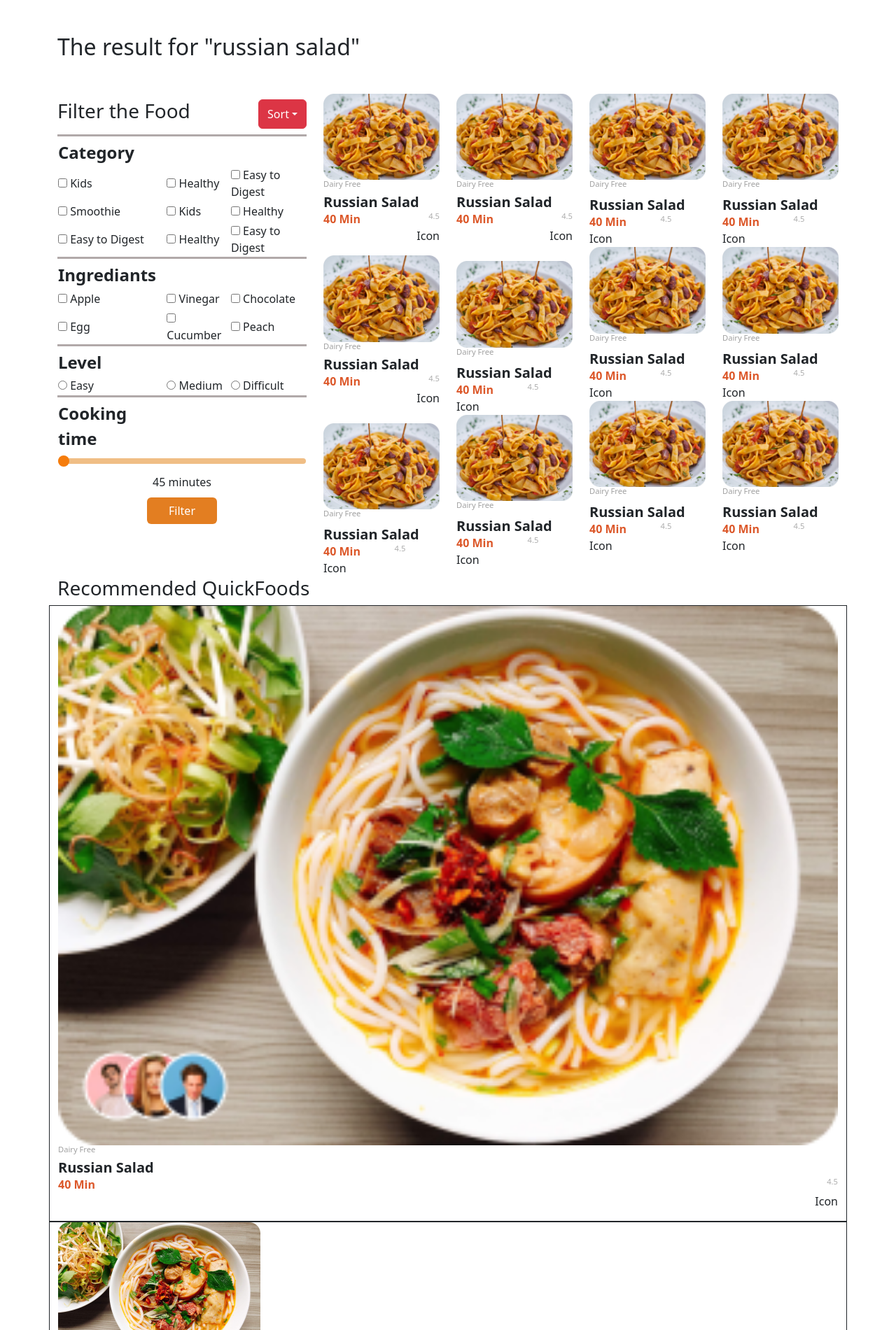
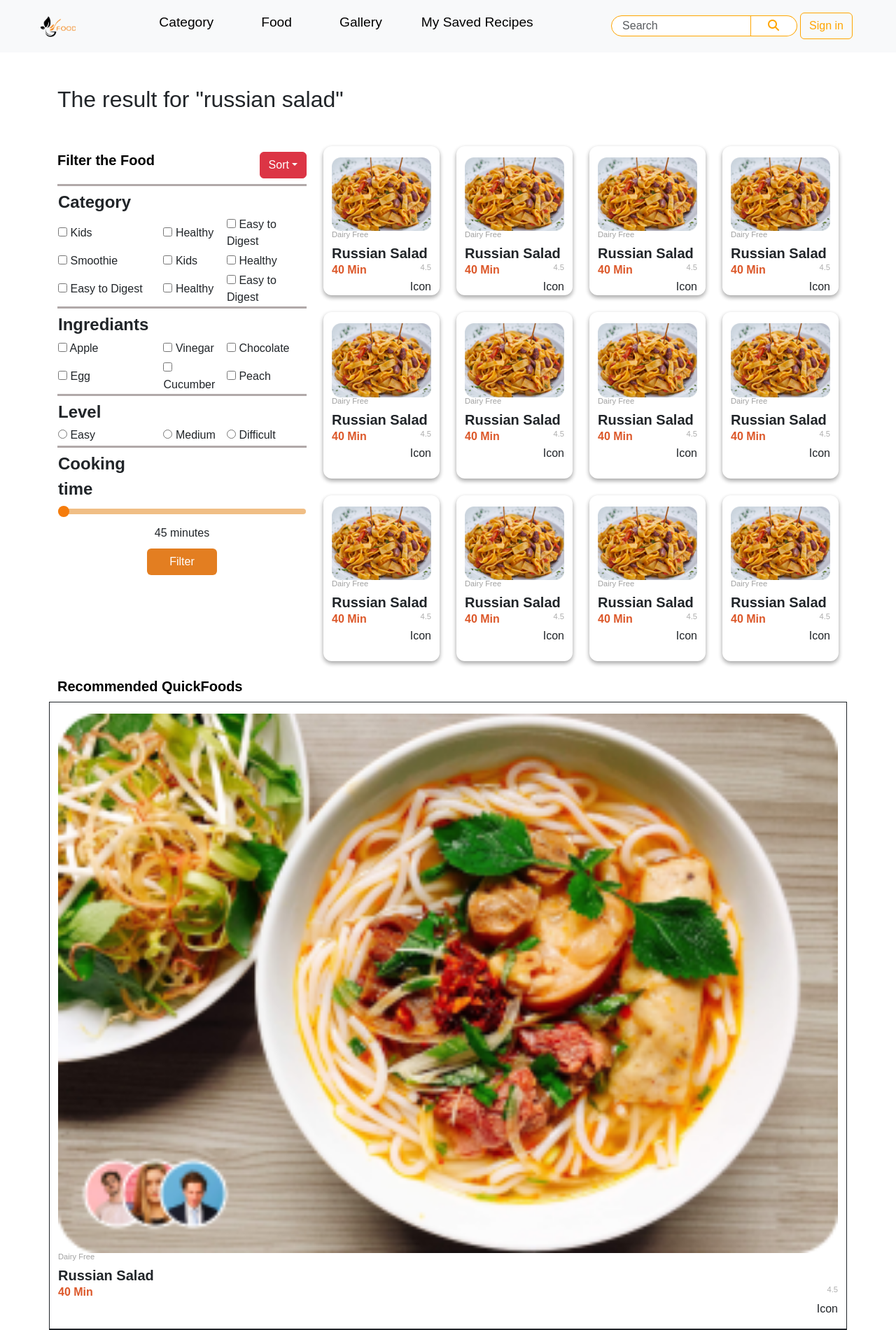
Before and after one commit to Kienltk/Project-QuickSnack, a PHP site: page /products.php in a window 1280 px wide. Shown: the top 1901 px of the page at 70% size. Run offline with PHP 8.4, Linux system fonts and the light colour scheme.

Commit message:
Update review

```diff
--- a/public/css/header.css
+++ b/public/css/header.css
@@ -30,13 +30,13 @@
 }
 
 #search_bar {
-  width: 30% !important;
+  width: 300px !important;
   height: 30px;
   border-top-left-radius: 15px;
   border-bottom-left-radius: 15px;
   padding: 5px 15px;
   background-color: #fff;
-  border: 2px solid #ffa500;
+  border: 1px solid #ffa500;
 }
 
 /* to delete */
@@ -46,7 +46,7 @@
 
 .input-group-text {
   background-color: #fff;
-  border: 2px solid #ffa500;
+  border: 1px solid #ffa500;
   border-left: none;
   border-top-right-radius: 15px;
   border-bottom-right-radius: 15px;
@@ -65,12 +65,6 @@
   font-family: "Commissioner";
   font-size: 120% !important;
   color: #000;
-  transition: transform 0.3s;
-}
-
-.navbar_text:hover {
-  color: #ffa500 !important;
-  transform: scale(1.1);
 }
 
 .navbar .nav-item .dropdown-menu {
@@ -83,6 +77,10 @@
 
 #saved_recipes {
   margin-right: -200px;
+}
+
+#search_bar {
+  width: 200px !important;
 }
 
 /* Icon search */
@@ -102,8 +100,6 @@
 .btn-outline-success {
   color: #ffa500;
   border-color: #ffa500;
-  border: 2px solid #ffa500;
-  border: 2px solid #ffa500;
   margin-right: 20px;
 }
 
@@ -122,16 +118,11 @@ nav.fixed-top {
   z-index: 1000;
 }
 
-.active {
-  color: #ffa500 !important;
-  font-weight: bolder;
-}
-
 body {
   padding-top: 0;
 }
 
-/* .navbar-nav {
+.navbar-nav {
   flex-direction: row;
 }
 
@@ -145,4 +136,4 @@ body {
 
 .navbar-nav .nav-item:nth-last-child(2) {
   margin-right: auto;
-} */
+}
--- a/public/css/product.css
+++ /dev/null
@@ -1,71 +0,0 @@
-/* left table */
-td {
-    height: 30px;
-}
-
-.border_top {
-    border-top: solid;
-    border-color: #B1A9A9;
-}
-
-table {
-    width: 100%;
-}
-th {
-    font-size: 150%;
-    padding-top: 5px;
-}
-#cooking_time {
-    width: 100%;
-}
-#cooking_time::-webkit-slider-thumb {
-    background: #F57C0C;
-}
-#cooking_time::-webkit-slider-runnable-track {
-    background-color: #f0be85;
-}
-#submit {
-    width: 100px;
-    background-color: #E37E21;
-    color: white;
-}
-
-/*right table */
-.product_tab {
-    border: 1px solid;
-}
-.product_image {
-    margin-bottom: -8px;
-    width: 100%;
-}
-.product_category {
-    font-size: 70%;
-    color: #A1A1A1;
-}
-.product_name {
-    font-weight: bold;
-}
-.product_time {
-    color: #DC582A;
-    font-weight: bold;
-}
-.product_rating {
-    float: right;
-    font-size: 70%;
-    color: #ADADAD;
-}
-.product_icon {
-    display: flex;
-    justify-content: flex-end;
-}
-
-/* space between 2 tab vertially */
-.vertical_spacing {
-    margin-top: 20px;
-}
-
-#load_more {
-    width: 300px;
-    background-color: #E37E21;
-    color: white;
-}
--- a/views/about_contact/about.php
+++ b/views/about_contact/about.php
@@ -8,6 +8,7 @@
     <!-- Bootstrap CSS -->
     <link href="https://cdn.jsdelivr.net/npm/bootstrap@5.3.3/dist/css/bootstrap.min.css" rel="stylesheet">
     <link rel="stylesheet" href="../../public/css/about.css">
+    <link rel="stylesheet" href="../../public/css/header.css">
     <style>
         body {
             background-color: #f8f9fa;
--- a/views/auth/SignIn.php
+++ b/views/auth/SignIn.php
@@ -12,6 +12,7 @@
         rel="stylesheet">
     <link rel="stylesheet" href="https://cdnjs.cloudflare.com/ajax/libs/font-awesome/5.15.4/css/all.min.css">
     <link rel="stylesheet" href="../../public/css/signin.css">
+    <link rel="stylesheet" href="../../public/css/header.css">
 </head>
 
 <body>
--- a/views/auth/SignUp.php
+++ b/views/auth/SignUp.php
@@ -11,6 +11,7 @@
   <link href="https://fonts.googleapis.com/css2?family=Poppins:wght@300;400;500;600;700&display=swap" rel="stylesheet">
   <link rel="stylesheet" href="https://cdnjs.cloudflare.com/ajax/libs/font-awesome/5.15.4/css/all.min.css">
   <link rel="stylesheet" href="../../public/css/signup.css">
+
 </head>
 
 <body>
--- a/views/includes/header.php
+++ b/views/includes/header.php
@@ -56,7 +56,7 @@
                             </ul>
                         </li>
                     } -->
-                <a href="login.php">
+                <a href="../auth/SignIn.php">
                     <button class="btn btn-outline-success mt-2 mb-2">
                         Sign in
                     </button>
@@ -66,7 +66,7 @@
     </nav>
 
 
-    <!-- <script src="https://cdn.jsdelivr.net/npm/bootstrap@5.3.3/dist/js/bootstrap.bundle.min.js" integrity="sha384-YvpcrYf0tY3lHB60NNkmXc5s9fDVZLESaAA55NDzOxhy9GkcIdslK1eN7N6jIeHz" crossorigin="anonymous"></script>
+    <script src="https://cdn.jsdelivr.net/npm/bootstrap@5.3.3/dist/js/bootstrap.bundle.min.js" integrity="sha384-YvpcrYf0tY3lHB60NNkmXc5s9fDVZLESaAA55NDzOxhy9GkcIdslK1eN7N6jIeHz" crossorigin="anonymous"></script>
 
     <script>
         // navbar fixed on scroll
@@ -85,4 +85,4 @@
     </script>
 </body>
 
-</html> -->
+</html>
--- a/views/products/category.php
+++ b/views/products/category.php
@@ -4,7 +4,7 @@
 <head>
     <meta charset="UTF-8">
     <meta name="viewport" content="width=device-width, initial-scale=1.0">
-    <title>Document</title>
+    <title>Category</title>
     <link href="https://cdn.jsdelivr.net/npm/bootstrap@5.3.3/dist/css/bootstrap.min.css" rel="stylesheet" integrity="sha384-QWTKZyjpPEjISv5WaRU9OFeRpok6YctnYmDr5pNlyT2bRjXh0JMhjY6hW+ALEwIH" crossorigin="anonymous">
     <link rel="stylesheet" href="../../public/css/header.css">
 </head>
--- a/views/products/product_detail.php
+++ b/views/products/product_detail.php
@@ -4,7 +4,7 @@
 <head>
     <meta charset="UTF-8" />
     <meta name="viewport" content="width=device-width, initial-scale=1.0" />
-    <title>Product Details</title>
+    <title>Russian Salad</title> <!--PHP Product Name-->
     <link href="https://cdn.jsdelivr.net/npm/bootstrap@5.3.3/dist/css/bootstrap.min.css" rel="stylesheet" integrity="sha384-QWTKZyjpPEjISv5WaRU9OFeRpok6YctnYmDr5pNlyT2bRjXh0JMhjY6hW+ALEwIH" crossorigin="anonymous" />
     <link rel="stylesheet" href="https://cdnjs.cloudflare.com/ajax/libs/font-awesome/5.15.4/css/all.min.css" crossorigin="anonymous" />
     <link rel="stylesheet" href="https://unpkg.com/ionicons@5.1.2/dist/ionicons.min.css" />
--- a/views/products/products.php
+++ b/views/products/products.php
@@ -1,22 +1,27 @@
 <!doctype html>
 <html lang="en">
-
     <head>
-    <title>Title</title>
+        <title>Products</title>
         <!-- Required meta tags -->
         <meta charset="utf-8" />
-    <meta name="viewport" content="width=device-width, initial-scale=1, shrink-to-fit=no" />
+        <meta
+            name="viewport"
+            content="width=device-width, initial-scale=1, shrink-to-fit=no"
+        />
 
         <!-- Bootstrap CSS v5.2.1 -->
-    <link href="https://cdn.jsdelivr.net/npm/bootstrap@5.3.2/dist/css/bootstrap.min.css" rel="stylesheet" integrity="sha384-T3c6CoIi6uLrA9TneNEoa7RxnatzjcDSCmG1MXxSR1GAsXEV/Dwwykc2MPK8M2HN" crossorigin="anonymous" />
-    <link rel="stylesheet" href="../../public/css/product.css">
+        <link
+            href="https://cdn.jsdelivr.net/npm/bootstrap@5.3.2/dist/css/bootstrap.min.css"
+            rel="stylesheet"
+            integrity="sha384-T3c6CoIi6uLrA9TneNEoa7RxnatzjcDSCmG1MXxSR1GAsXEV/Dwwykc2MPK8M2HN"
+            crossorigin="anonymous"
+        />
+        <link rel="stylesheet" href="../../public/css/products.css">
+        <link rel="stylesheet" href="../../public/css/header.css">
     </head>
 
     <body>
-    <header>
-        <!-- place navbar here -->
-    </header>
-
+            <?php include ("../includes/header.php"); ?>
         <main>
             <div class="container">
                 <h2 class="my-5 ">
@@ -194,8 +199,8 @@
                     </div>
                     <!--Right table-->
                     <div class="col-lg-2">
-                    <div class="">
-                        <img src="../../public/image/rounded.png" alt="" class="product_image"><br>
+                        <div class="container mb-4 product_tab">
+                            <img src="../../public/image/rounded.png" alt="" class="product_image pt-3 pt-3"><br>
                             <span class="product_category">Dairy Free</span>
                             <h5 class="product_name mt-1 mb-0">Russian Salad</h5>
                             <div style="text-align: left;">
@@ -205,8 +210,8 @@
                             <span class="product_icon mb-3">Icon</span>
                         </div>
 <!--Column loop start here-->
-                    <div class="">
-                        <img src="../../public/image/rounded.png" alt="" class="product_image"><br>
+                        <div class="container my-4 product_tab">
+                            <img src="../../public/image/rounded.png" alt="" class="product_image pt-3"><br>
                             <span class="product_category">Dairy Free</span>
                             <h5 class="product_name mt-1 mb-0">Russian Salad</h5>
                             <div style="text-align: left;">
@@ -215,21 +220,8 @@
                             </div>
                             <span class="product_icon">Icon</span> <br>
                         </div>
-                    <div>
-                        <img src="../../public/image/rounded.png" alt="" class="product_image"><br>
-                        <span class="product_category">Dairy Free</span>
-                        <h5 class="product_name mt-2 mb-0">Russian Salad</h5>
-                        <div class="d-flex">
-                            <span class="product_time">40 Min</span>
-                            <span class="product_rating mx-auto">4.5</span>
-                        </div>
-                        <div class="">Icon</div>
-                    </div>
-                </div>
-                <!--Row loop start here-->
-                <div class="col-lg-2">
-                    <div class="">
-                        <img src="../../public/image/rounded.png" alt="" class="product_image"><br>
+                        <div class="container my-4 product_tab">
+                            <img src="../../public/image/rounded.png" alt="" class="product_image pt-3"><br>
                             <span class="product_category">Dairy Free</span>
                             <h5 class="product_name mt-1 mb-0">Russian Salad</h5>
                             <div style="text-align: left;">
@@ -238,92 +230,106 @@
                             </div>
                             <span class="product_icon">Icon</span> <br>
                         </div>
+                    </div>
+<!--Row loop start here-->
+                    <div class="col-lg-2">
+                        <div class="container mb-4 product_tab">
+                            <img src="../../public/image/rounded.png" alt="" class="product_image pt-3"><br>
+                            <span class="product_category">Dairy Free</span>
+                            <h5 class="product_name mt-1 mb-0">Russian Salad</h5>
+                            <div style="text-align: left;">
+                                <span class="product_time">40 Min</span>
+                                <span class="product_rating">4.5</span>
+                            </div>
+                            <span class="product_icon mb-3">Icon</span>
+                        </div>
 <!--Column loop start here-->
-                    <div>
-                        <img src="../../public/image/rounded.png" alt="" class="product_image"><br>
+                        <div class="container my-4 product_tab">
+                            <img src="../../public/image/rounded.png" alt="" class="product_image pt-3"><br>
                             <span class="product_category">Dairy Free</span>
-                        <h5 class="product_name mt-2 mb-0">Russian Salad</h5>
-                        <div class="d-flex">
+                            <h5 class="product_name mt-1 mb-0">Russian Salad</h5>
+                            <div style="text-align: left;">
                                 <span class="product_time">40 Min</span>
-                            <span class="product_rating mx-auto">4.5</span>
+                                <span class="product_rating">4.5</span>
                             </div>
-                        <div class="">Icon</div>
+                            <span class="product_icon">Icon</span> <br>
                         </div>
-                    <div>
-                        <img src="../../public/image/rounded.png" alt="" class="product_image"><br>
+                        <div class="container my-4 product_tab">
+                            <img src="../../public/image/rounded.png" alt="" class="product_image pt-3"><br>
                             <span class="product_category">Dairy Free</span>
-                        <h5 class="product_name mt-2 mb-0">Russian Salad</h5>
-                        <div class="d-flex">
+                            <h5 class="product_name mt-1 mb-0">Russian Salad</h5>
+                            <div style="text-align: left;">
                                 <span class="product_time">40 Min</span>
-                            <span class="product_rating mx-auto">4.5</span>
+                                <span class="product_rating">4.5</span>
                             </div>
-                        <div class="">Icon</div>
+                            <span class="product_icon">Icon</span> <br>
                         </div>
                     </div>
                     <div class="col-lg-2">
-                    <div>
-                        <img src="../../public/image/rounded.png" alt="" class="product_image"><br>
+                        <div class="container mb-4 product_tab">
+                            <img src="../../public/image/rounded.png" alt="" class="product_image pt-3"><br>
                             <span class="product_category">Dairy Free</span>
-                        <h5 class="product_name mt-2 mb-0">Russian Salad</h5>
-                        <div class="d-flex">
+                            <h5 class="product_name mt-1 mb-0">Russian Salad</h5>
+                            <div style="text-align: left;">
                                 <span class="product_time">40 Min</span>
-                            <span class="product_rating mx-auto">4.5</span>
+                                <span class="product_rating">4.5</span>
                             </div>
-                        <div class="">Icon</div>
+                            <span class="product_icon mb-3">Icon</span>
                         </div>
 <!--Column loop start here-->
-                    <div>
-                        <img src="../../public/image/rounded.png" alt="" class="product_image"><br>
+                        <div class="container my-4 product_tab">
+                            <img src="../../public/image/rounded.png" alt="" class="product_image pt-3"><br>
                             <span class="product_category">Dairy Free</span>
-                        <h5 class="product_name mt-2 mb-0">Russian Salad</h5>
-                        <div class="d-flex">
+                            <h5 class="product_name mt-1 mb-0">Russian Salad</h5>
+                            <div style="text-align: left;">
                                 <span class="product_time">40 Min</span>
-                            <span class="product_rating mx-auto">4.5</span>
+                                <span class="product_rating">4.5</span>
                             </div>
-                        <div class="">Icon</div>
+                            <span class="product_icon">Icon</span> <br>
                         </div>
-                    <div>
-                        <img src="../../public/image/rounded.png" alt="" class="product_image"><br>
+                        <div class="container my-4 product_tab">
+                            <img src="../../public/image/rounded.png" alt="" class="product_image pt-3"><br>
                             <span class="product_category">Dairy Free</span>
-                        <h5 class="product_name mt-2 mb-0">Russian Salad</h5>
-                        <div class="d-flex">
+                            <h5 class="product_name mt-1 mb-0">Russian Salad</h5>
+                            <div style="text-align: left;">
                                 <span class="product_time">40 Min</span>
-                            <span class="product_rating mx-auto">4.5</span>
+                                <span class="product_rating">4.5</span>
                             </div>
-                        <div class="">Icon</div>
+                            <span class="product_icon">Icon</span> <br>
                         </div>
                     </div>
                     <div class="col-lg-2">
-                    <div>
-                        <img src="../../public/image/rounded.png" alt="" class="product_image"><br>
+                        <div class="container mb-4 product_tab">
+                            <img src="../../public/image/rounded.png" alt="" class="product_image pt-3"><br>
                             <span class="product_category">Dairy Free</span>
-                        <h5 class="product_name mt-2 mb-0">Russian Salad</h5>
-                        <div class="d-flex">
+                            <h5 class="product_name mt-1 mb-0">Russian Salad</h5>
+                            <div style="text-align: left;">
                                 <span class="product_time">40 Min</span>
-                            <span class="product_rating mx-auto">4.5</span>
+                                <span class="product_rating">4.5</span>
                             </div>
-                        <div class="">Icon</div>
+                            <span class="product_icon mb-3">Icon</span>
                         </div>
-
-                    <div>
-                        <img src="../../public/image/rounded.png" alt="" class="product_image"><br>
+<!--Column loop start here-->
+                        <div class="container my-4 product_tab">
+                            <img src="../../public/image/rounded.png" alt="" class="product_image pt-3"><br>
                             <span class="product_category">Dairy Free</span>
-                        <h5 class="product_name mt-2 mb-0">Russian Salad</h5>
-                        <div class="d-flex">
+                            <h5 class="product_name mt-1 mb-0">Russian Salad</h5>
+                            <div style="text-align: left;">
                                 <span class="product_time">40 Min</span>
-                            <span class="product_rating mx-auto">4.5</span>
+                                <span class="product_rating">4.5</span>
                             </div>
-                        <div class="">Icon</div>
+                            <span class="product_icon">Icon</span> <br>
                         </div>
-                    <div>
-                        <img src="../../public/image/rounded.png" alt="" class="product_image"><br>
+                        <div class="container my-4 product_tab">
+                            <img src="../../public/image/rounded.png" alt="" class="product_image pt-3"><br>
                             <span class="product_category">Dairy Free</span>
-                        <h5 class="product_name mt-2 mb-0">Russian Salad</h5>
-                        <div class="d-flex">
+                            <h5 class="product_name mt-1 mb-0">Russian Salad</h5>
+                            <div style="text-align: left;">
                                 <span class="product_time">40 Min</span>
-                            <span class="product_rating mx-auto">4.5</span>
+                                <span class="product_rating">4.5</span>
                             </div>
-                        <div class="">Icon</div>
+                            <span class="product_icon">Icon</span> <br>
+                        </div>
                     </div>
                     </div>
                 </div>
@@ -336,7 +342,7 @@
             </h3>
             <div class="row">
                 <div class="col-xxl-3" style="border: 1px solid">
-                    <img src="../../public/image/rectangle.png" alt="" class="product_image"><br>
+                    <img src="../../public/image/rectangle.png" alt="" class="product_image pt-3"><br>
                     <span class="product_category">Dairy Free</span>
                     <h5 class="product_name mt-1 mb-0">Russian Salad</h5>
                     <div style="text-align: left;">
@@ -346,34 +352,34 @@
                     <span class="product_icon mb-3">Icon</span>
                 </div>
                 <div class="col-xxl-3" style="border: 1px solid">
-                    <img src="../../public/image/rectangle.png" alt=""><br>
-                    <span>Dairy Free</span>
-                    <h5>Russian Salad</h5>
-                    <div>
-                        <span>40 Min</span>
-                        <span>4.5</span>
+                    <img src="../../public/image/rectangle.png" alt="" class="product_image pt-3"><br>
+                    <span class="product_category">Dairy Free</span>
+                    <h5 class="product_name mt-1 mb-0">Russian Salad</h5>
+                    <div style="text-align: left;">
+                        <span class="product_time">40 Min</span>
+                        <span class="product_rating">4.5</span>
                     </div>
-                    <div>Icon</div>
+                    <span class="product_icon mb-3">Icon</span>
                 </div>
                 <div class="col-xxl-3" style="border: 1px solid">
-                    <img src="../../public/image/rectangle.png" alt=""><br>
-                    <span>Dairy Free</span>
-                    <h5>Russian Salad</h5>
-                    <div>
-                        <span>40 Min</span>
-                        <span>4.5</span>
+                    <img src="../../public/image/rectangle.png" alt="" class="product_image pt-3"><br>
+                    <span class="product_category">Dairy Free</span>
+                    <h5 class="product_name mt-1 mb-0">Russian Salad</h5>
+                    <div style="text-align: left;">
+                        <span class="product_time">40 Min</span>
+                        <span class="product_rating">4.5</span>
                     </div>
-                    <div>Icon</div>
+                    <span class="product_icon mb-3">Icon</span>
                 </div>
                 <div class="col-xxl-3" style="border: 1px solid">
-                    <img src="../../public/image/rectangle.png" alt=""><br>
-                    <span>Dairy Free</span>
-                    <h5>Russian Salad</h5>
-                    <div>
-                        <span>40 Min</span>
-                        <span>4.5</span>
+                    <img src="../../public/image/rectangle.png" alt="" class="product_image pt-3"><br>
+                    <span class="product_category">Dairy Free</span>
+                    <h5 class="product_name mt-1 mb-0">Russian Salad</h5>
+                    <div style="text-align: left;">
+                        <span class="product_time">40 Min</span>
+                        <span class="product_rating">4.5</span>
                     </div>
-                    <div>Icon</div>
+                    <span class="product_icon mb-3">Icon</span>
                 </div>
             </div>
             <div class="text-center my-5">
@@ -381,13 +387,20 @@
             </div>
         </div>
         </main>
-    <footer>
-        <!-- place footer here -->
-    </footer>
+        <?php include ("../includes/footer.php") ?>
         <!-- Bootstrap JavaScript Libraries -->
-    <script src="https://cdn.jsdelivr.net/npm/@popperjs/core@2.11.8/dist/umd/popper.min.js" integrity="sha384-I7E8VVD/ismYTF4hNIPjVp/Zjvgyol6VFvRkX/vR+Vc4jQkC+hVqc2pM8ODewa9r" crossorigin="anonymous"></script>
+        <script
+            src="https://cdn.jsdelivr.net/npm/@popperjs/core@2.11.8/dist/umd/popper.min.js"
+            integrity="sha384-I7E8VVD/ismYTF4hNIPjVp/Zjvgyol6VFvRkX/vR+Vc4jQkC+hVqc2pM8ODewa9r"
+            crossorigin="anonymous"
+        ></script>
 
-    <script src="https://cdn.jsdelivr.net/npm/bootstrap@5.3.2/dist/js/bootstrap.min.js" integrity="sha384-BBtl+eGJRgqQAUMxJ7pMwbEyER4l1g+O15P+16Ep7Q9Q+zqX6gSbd85u4mG4QzX+" crossorigin="anonymous"></script>
+        <script
+            src="https://cdn.jsdelivr.net/npm/bootstrap@5.3.2/dist/js/bootstrap.min.js"
+            integrity="sha384-BBtl+eGJRgqQAUMxJ7pMwbEyER4l1g+O15P+16Ep7Q9Q+zqX6gSbd85u4mG4QzX+"
+            crossorigin="anonymous"
+        ></script>
+        <script>
+        </script>
     </body>
-
 </html>
```
Also changed, not shown: views/about_contact/contact.php (+3 -18 lines). Lines whose indentation alone changed are shown as unchanged.
